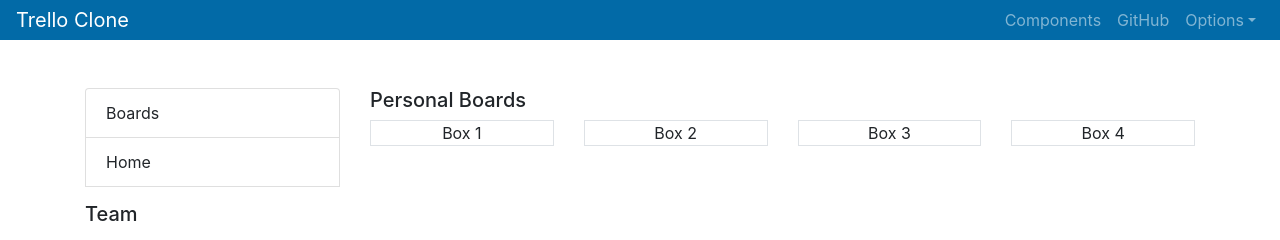
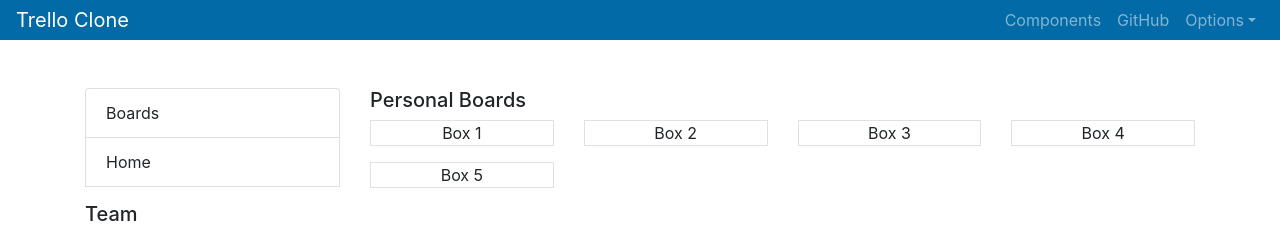
Before and after one commit to SeanningTatum/trello-clone-frontend, a Next.js app: page /boards in a window 1280 px wide. Shown: the top 240 px of the page. Built offline with nearby package versions, Linux system fonts and the light colour scheme.

Commit message:
add margin bottom

```diff
--- a/components/dashboard/BoardList.js
+++ b/components/dashboard/BoardList.js
@@ -3,7 +3,7 @@ import {Col} from 'reactstrap'
 
 export default function BoardList({boards}) {
   return boards.map(num => (
-    <Col md={3} className="text-center" key={num}>
+    <Col md={3} className="text-center mb-3" key={num}>
       <div className="border">
         <p className="mb-0">Box {num}</p>
       </div>
--- a/pages/boards.js
+++ b/pages/boards.js
@@ -17,7 +17,7 @@ export default function Boards() {
           <Col md={9}>
             <h5>Personal Boards</h5>
             <Row className="justify-space-between">
-              <BoardList boards={[1, 2, 3, 4]} />
+              <BoardList boards={[1, 2, 3, 4, 5]} />
             </Row>
           </Col>
         </Row>
```
